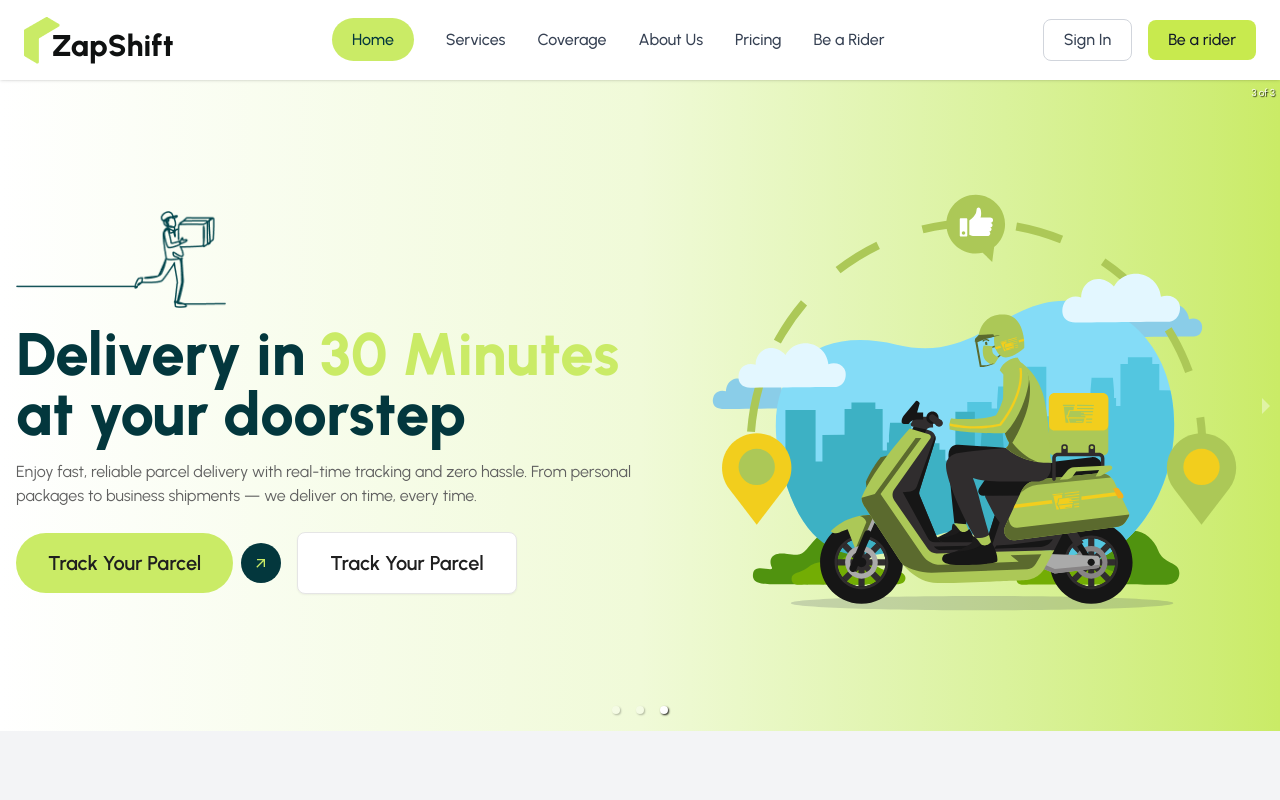
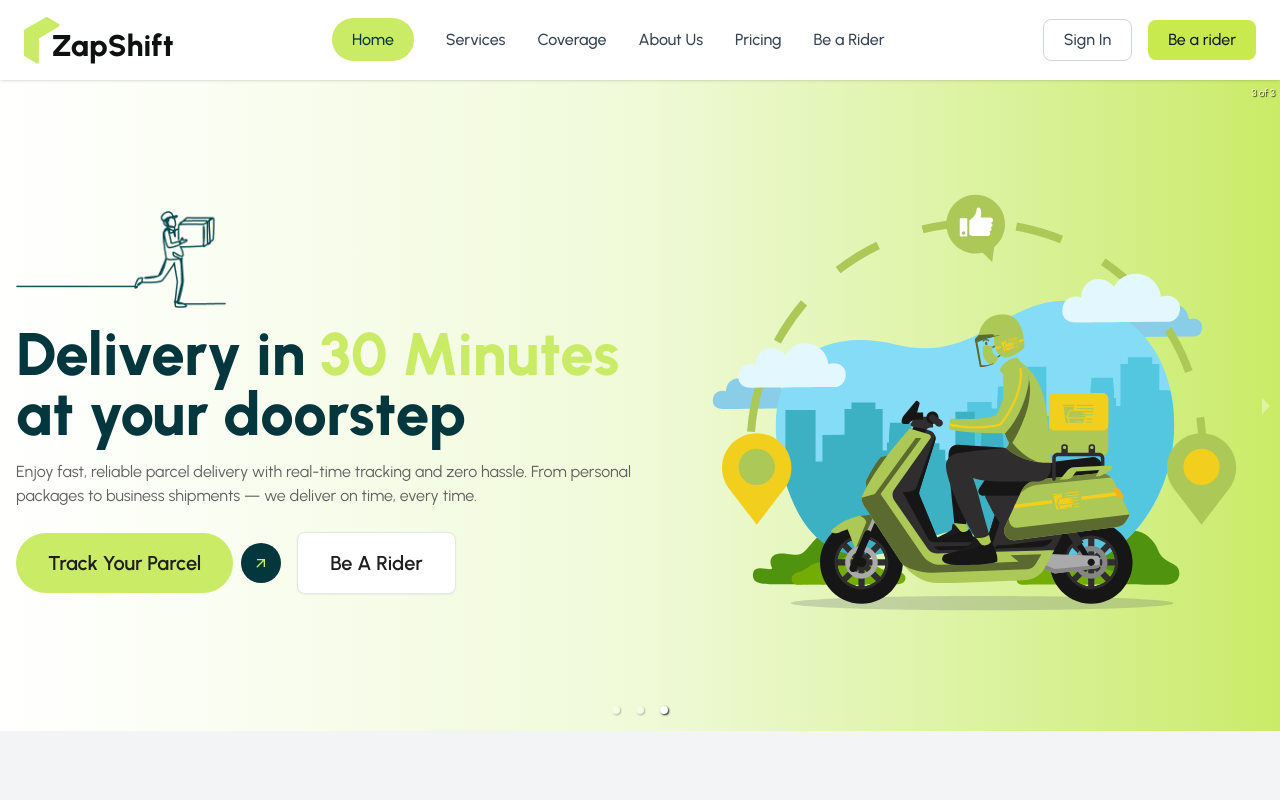
Before and after one commit to asuselessbrain/zap-shift, a React (Vite) app in the folder zap_shift_client/: page / in a window 1280 px wide. Shown: the top 800 px of the page. Built offline with nearby package versions, Linux system fonts and the light colour scheme.

Commit message:
Update: Be A Rider Button

```diff
--- a/zap_shift_client/src/Component/Home/Hero.tsx
+++ b/zap_shift_client/src/Component/Home/Hero.tsx
@@ -23,7 +23,7 @@
                             <Button className="text-lg md:text-xl font-semibold text-[#1F1F1F] px-6 md:px-8 py-3 md:py-4 rounded-full">Track Your Parcel</Button>
                             <Button className="p-2 md:p-3 bg-secondary text-primary rounded-full hover:text-secondary"><MdOutlineArrowOutward size={20} /></Button>
                         </div>
-                        <Button className="text-lg md:text-xl font-semibold text-[#1F1F1F] px-6 md:px-8 py-3 md:py-4" variant={"outline"}>Track Your Parcel</Button>
+                        <Button className="text-lg md:text-xl font-semibold text-[#1F1F1F] px-6 md:px-8 py-3 md:py-4" variant={"outline"}>Be A Rider</Button>
                     </div>
                 </div>
                 <div className="w-full md:w-auto flex justify-center">
@@ -43,7 +43,7 @@
                             <Button className="text-lg md:text-xl font-semibold text-[#1F1F1F] px-6 md:px-8 py-3 md:py-4 rounded-full">Track Your Parcel</Button>
                             <Button className="p-2 md:p-3 bg-secondary text-primary rounded-full hover:text-secondary"><MdOutlineArrowOutward size={20} /></Button>
                         </div>
-                        <Button className="text-lg md:text-xl font-semibold text-[#1F1F1F] px-6 md:px-8 py-3 md:py-4" variant={"outline"}>Track Your Parcel</Button>
+                        <Button className="text-lg md:text-xl font-semibold text-[#1F1F1F] px-6 md:px-8 py-3 md:py-4" variant={"outline"}>Be A Rider</Button>
                     </div>
                 </div>
                 <div className="w-full md:w-auto flex justify-center">
@@ -63,7 +63,7 @@
                             <Button className="text-lg md:text-xl font-semibold text-[#1F1F1F] px-6 md:px-8 py-3 md:py-4 rounded-full">Track Your Parcel</Button>
                             <Button className="p-2 md:p-3 bg-secondary text-primary rounded-full hover:text-secondary"><MdOutlineArrowOutward size={20} /></Button>
                         </div>
-                        <Button className="text-lg md:text-xl font-semibold text-[#1F1F1F] px-6 md:px-8 py-3 md:py-4" variant={"outline"}>Track Your Parcel</Button>
+                        <Button className="text-lg md:text-xl font-semibold text-[#1F1F1F] px-6 md:px-8 py-3 md:py-4" variant={"outline"}>Be A Rider</Button>
                     </div>
                 </div>
                 <div className="w-full md:w-auto flex justify-center">
```
